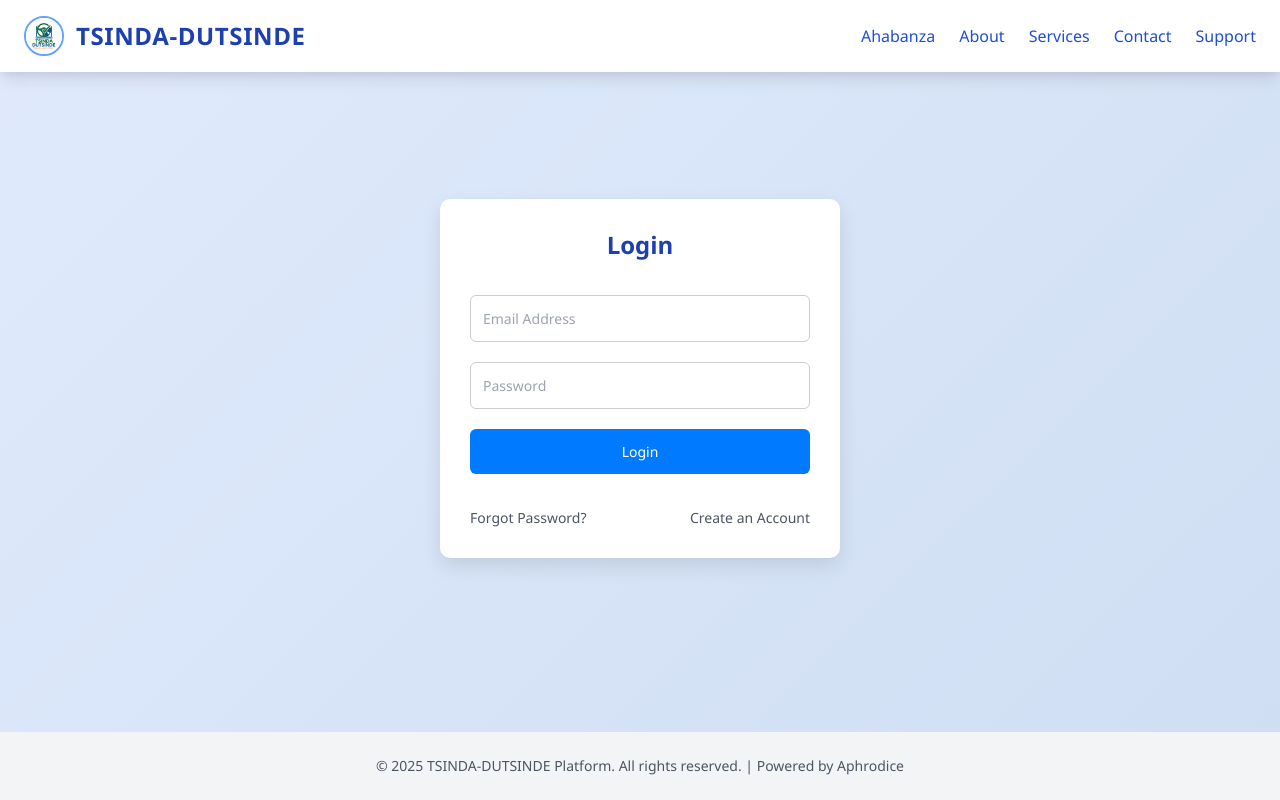
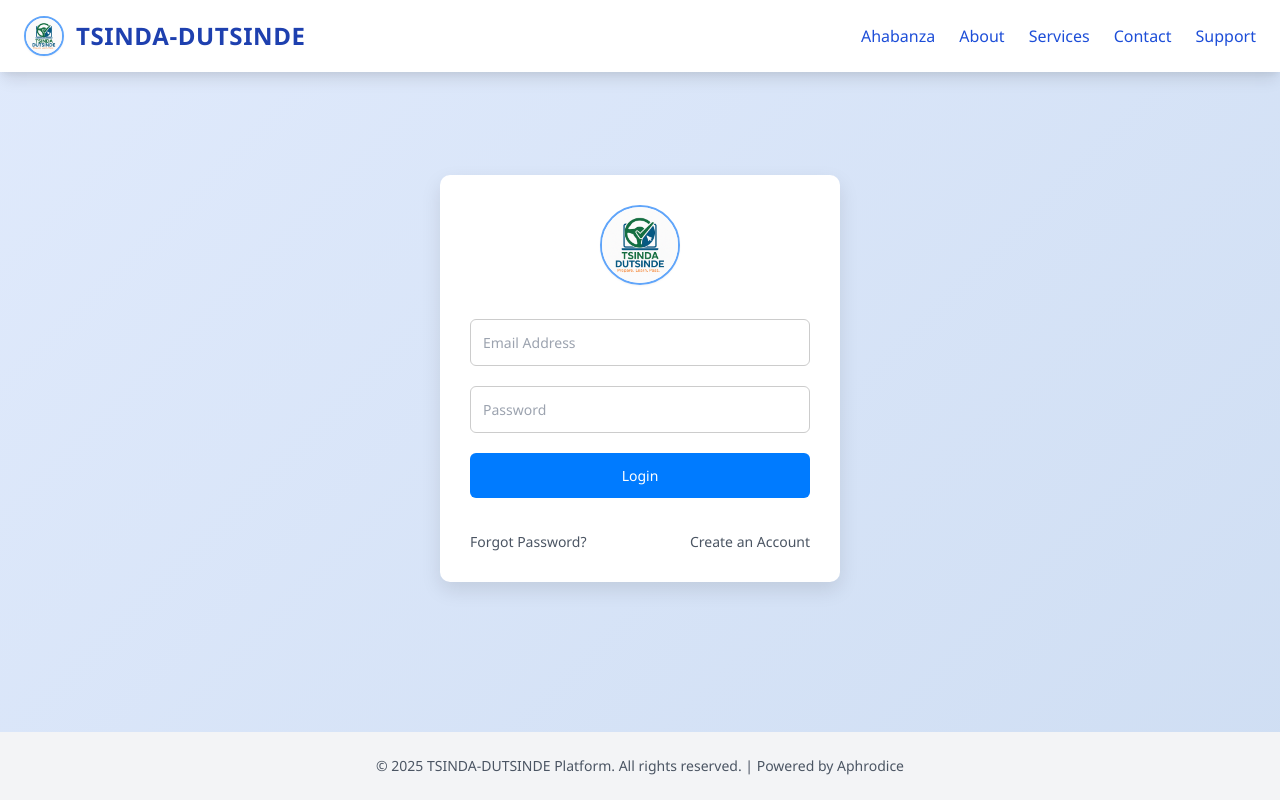
Before and after one commit to aphrotech123/TSINDA-DUTSINDE, a plain HTML site: page index.html in a window 1280 px wide. Drawn offline with nearby package versions, Linux system fonts and the light colour scheme.

Commit message:
Update index.html

```diff
--- a/index.html
+++ b/index.html
@@ -2,6 +2,8 @@
 <html lang="en">
 <head>
   <meta charset="UTF-8">
+  <link rel="icon" type="image/png" href="/logo.png">
+    <meta name="viewport" content="width=device-width, initial-scale=1.0">
   <title>Login - TSINDA-DUTSINDE</title>
   <link href="https://cdn.jsdelivr.net/npm/tailwindcss@2.2.19/dist/tailwind.min.css" rel="stylesheet">
   <style>
@@ -56,12 +58,11 @@
   </style>
 </head>
 <body>
-
   <!-- Header -->
   <header class="bg-white shadow-lg w-full">
     <div class="max-w-7xl mx-auto px-6 py-4 flex items-center justify-between">
       <div class="flex items-center space-x-3">
-        <img src="logo.png" alt="TSINDA-DUTSINDE Logo" class="h-10 w-10 rounded-full border-2 border-blue-400 shadow-sm" />
+        <img src="/logo.png" alt="TSINDA-DUTSINDE Logo" class="h-10 w-10 rounded-full border-2 border-blue-400 shadow-sm" />
         <h1 class="text-2xl font-extrabold text-blue-800 tracking-wide">TSINDA-DUTSINDE</h1>
       </div>
       <nav class="flex space-x-6">
@@ -73,52 +74,46 @@
       </nav>
     </div>
   </header>
-
   <!-- Main Content -->
   <main class="flex-grow flex items-center justify-center p-6 w-full">
     <div class="card shadow-2xl rounded-3xl p-10 w-full text-center space-y-6">
-      <h2 class="text-2xl font-bold text-blue-800">Login</h2>
+      <!-- Logo inserted here -->
+      <img src="/logo.png" alt="TSINDA-DUTSINDE Logo" class="h-20 w-20 rounded-full border-2 border-blue-400 shadow-sm mx-auto" />
+
       <form id="loginForm">
         <input type="email" name="email" placeholder="Email Address" required>
         <input type="password" name="password" placeholder="Password" required>
         <button type="submit">Login</button>
         <p id="loginMsg"></p>
       </form>
-
       <div class="flex justify-between text-sm text-gray-600 mt-4">
         <a href="forgot-password.html" class="hover:text-blue-600">Forgot Password?</a>
         <a href="register.html" class="hover:text-blue-600">Create an Account</a>
       </div>
     </div>
   </main>
-
   <!-- Footer -->
   <footer class="bg-gray-100 w-full mt-12 text-center py-6 text-sm text-gray-600">
     &copy; 2025 TSINDA-DUTSINDE Platform. All rights reserved. | Powered by Aphrodice
   </footer>
-
   <script>
     const scriptURL = 'https://script.google.com/macros/s/AKfycbw9-mpoN5isZdxqiS7BN56kxhx4AJm3o2dymDVOvQZZWyTt-w6sPk-dPv5ZANWZWwz2/exec'; // Ensure this URL is correct and the script is deployed with public access.
-
     document.getElementById('loginForm').addEventListener('submit', async (e) => {
       e.preventDefault();
       const form = new FormData(e.target);
       form.append("type", "login");
-
       try {
         const response = await fetch(scriptURL, {
           method: "POST",
           body: new URLSearchParams(form)
         });
         const result = await response.json();
-
         document.getElementById("loginMsg").textContent = result.message;
-
         if (result.success) {
           // Store user session data on successful login
           localStorage.setItem("loggedInEmail", form.get("email"));
           localStorage.setItem("sessionToken", result.token); // Store session token
-          window.location.href = "dashboard"; // Redirect to dashboard page
+          window.location.href = "dashboard.html"; // Redirect to dashboard page
         }
       } catch (error) {
         document.getElementById("loginMsg").textContent = "An error occurred. Please try again.";
@@ -126,6 +121,5 @@
       }
     });
   </script>
-
 </body>
 </html>
```
